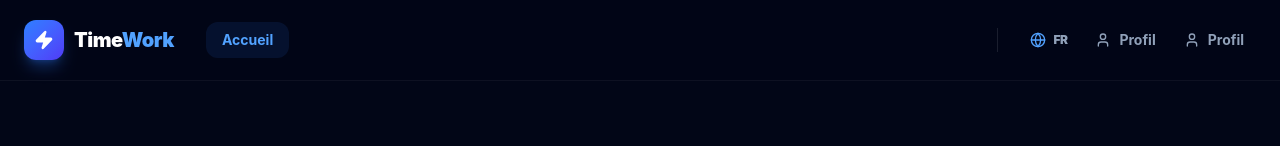
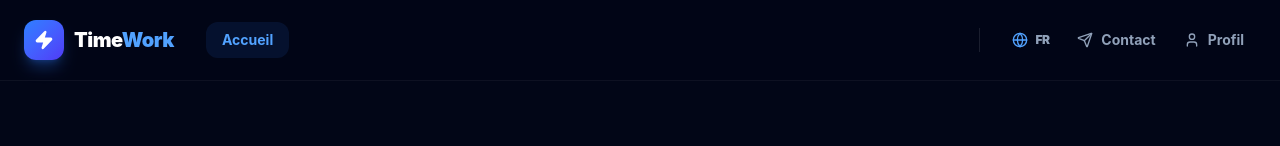
Before and after one commit to KersenJ-Project/TimeWork-Frontend, a React (Vite) app: page / in a window 1280 px wide. Shown: the top 146 px of the page. Built offline with nearby package versions, Linux system fonts and the light colour scheme.

Commit message:
Changement dans Profil et Navbar

```diff
--- a/package.json
+++ b/package.json
@@ -18,7 +18,8 @@
     "motion": "^12.37.0",
     "react": "^19.2.4",
     "react-dom": "^19.2.4",
-    "react-router-dom": "^7.14.1"
+    "react-router-dom": "^7.14.1",
+    "react-scroll": "^1.9.3"
   },
   "devDependencies": {
     "@eslint/js": "^9.15.0",
--- a/src/App.jsx
+++ b/src/App.jsx
@@ -1,6 +1,7 @@
 import { BrowserRouter } from 'react-router-dom';
 import Navbar from './components/Navbar';
 import AppRoutes from './AppRoutes';
+import ScrollToTop from './components/ScrollToTop';
 
 
 
@@ -10,7 +11,8 @@ export default function App(){
         <div className="flex flex-col min-h-screen w-full">
           <Navbar />
           <main className="flex grow items-stretch justify-center w-full">
-              <AppRoutes />
+            <ScrollToTop />
+            <AppRoutes />
           </main>
         </div>
       </BrowserRouter>
--- a/src/AppRoutes.jsx
+++ b/src/AppRoutes.jsx
@@ -20,9 +20,10 @@ export default function AppRoutes() {
             <Route path="/signup" element={<SignUp />} />
             <Route path="/forgot-password" element={<ForgotPassword />} />
             <Route path="/reset-password" element={<ResetPassword />} />
+            <Route path="/contact" element={<Contact />} />
 
             {/* Routes Privées / Profil */}
-            <Route path="/profil" element={<Contact />} />
+            <Route path="/profil" element={<Profil />} />
 
             {/* Dashboards Spécifiques par Rôle */}
             <Route path="/super-admin" element={<SuperAdminDashboard />} />
--- a/src/components/Navbar.jsx
+++ b/src/components/Navbar.jsx
@@ -1,6 +1,6 @@
 import { useState } from 'react';
 import { Link, useLocation } from 'react-router-dom';
-import { Menu, X, Zap, Globe, User } from 'lucide-react';
+import { Menu, X, Zap, Globe, User, Send  } from 'lucide-react';
 import { useLanguage } from '../context/LanguageContext';
 
 export default function Navbar() {
@@ -14,14 +14,16 @@ export default function Navbar() {
       profile: 'Profil',
       signup: 'Inscription',
       mobileLang: 'English Version',
-      freeSignup: 'Inscription gratuite'
+      freeSignup: 'Inscription gratuite',
+      contact: "Contact"
     },
     EN: {
       login: 'Login',
       profile: 'Profile',
       signup: 'Sign Up',
       mobileLang: 'Version Française',
-      freeSignup: 'Free Sign Up'
+      freeSignup: 'Free Sign Up',
+      contact: "Contact"
     }
   }[lang];
 
@@ -106,21 +108,21 @@ export default function Navbar() {
             </button>
 
             <Link
-              to="/profil"
+              to="/contact"
               className={`flex items-center gap-2 px-3 py-2 rounded-xl text-sm font-bold transition-all duration-300 ${
-                location.pathname === '/profil'
+                location.pathname === '/contact'
                 ? 'text-blue-400 bg-blue-500/10'
                 : 'text-slate-400 hover:text-white hover:bg-white/5'
               }`}
             >
-              <User size={16} />
-              <span className="hidden lg:inline">{content.profile}</span>
+              <Send size={16} />
+              <span className="hidden lg:inline">{content.contact}</span>
             </Link>
 
             <Link
               to="/profil"
               className={`flex items-center gap-2 px-3 py-2 rounded-xl text-sm font-bold transition-all duration-300 ${
-                location.pathname === '/contact'
+                location.pathname === '/profil'
                 ? 'text-blue-400 bg-blue-500/10'
                 : 'text-slate-400 hover:text-white hover:bg-white/5'
               }`}
--- /dev/null
+++ b/src/components/ScrollToTop.jsx
@@ -0,0 +1,18 @@
+import { useEffect } from 'react'
+import { useLocation } from 'react-router-dom'
+import { animateScroll as scroll } from 'react-scroll'
+
+const ScrollToTop = () => {
+  const { pathname } = useLocation()
+
+  useEffect(() => {
+    scroll.scrollToTop({
+      duration: 500,
+      smooth: 'easeInOutQuart'
+    })
+  }, [pathname])
+
+  return null
+}
+
+export default ScrollToTop
```
Also changed, not shown: 1 other file (tests, documents, lock files or other folders).
